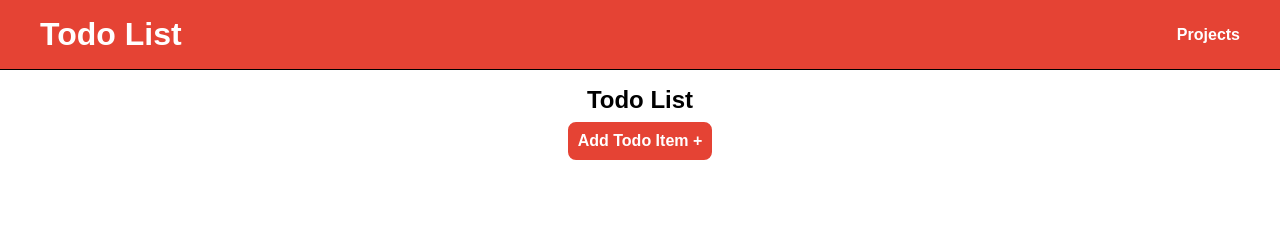
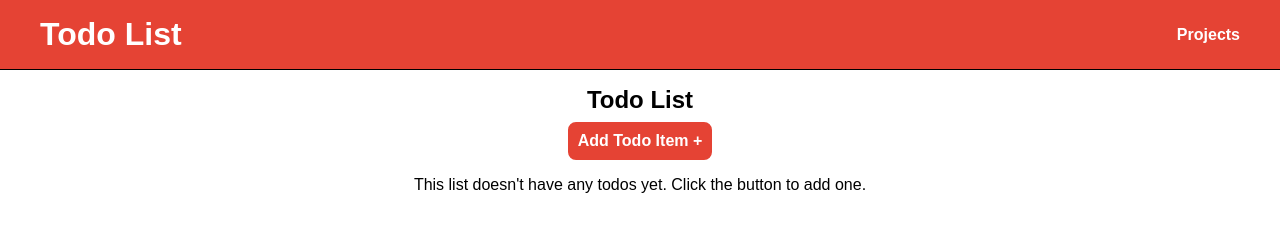
Before and after one commit to JoshDevHub/Todo-List, a website built with webpack: page src/index.html in a window 1280 px wide. Built offline with nearby package versions, Linux system fonts and the light colour scheme.

Commit message:
feat: add empty state display to todo list projects

```diff
--- a/src/components/project_gallery.js
+++ b/src/components/project_gallery.js
@@ -29,9 +29,22 @@ const createProjectGallery = (todoProject) => {
     project.deleteItemWith(id);
   }
 
+  const showEmptyState = () => {
+    return buildElement(
+      {
+        tag: "p",
+        text: "This list doesn't have any todos yet. Click the button to add one."
+      }
+    )
+  }
+
   const render = () => {
     const fragment = document.createDocumentFragment();
     const projectContainer = buildElement(buildItemContainer());
+
+    if (project.isEmpty()) {
+      projectContainer.appendChild(showEmptyState());
+    }
 
     project.todoList.forEach((item) => {
       renderTodoItemCard(item.data, item.id, projectContainer);
--- a/src/lib/project.js
+++ b/src/lib/project.js
@@ -17,6 +17,10 @@ export default class Project {
     return this.#todoList.length;
   }
 
+  isEmpty() {
+    return this.#todoList.length === 0;
+  }
+
   addTodo(item) {
     const newItem = createIdWrapper(item);
     this.#todoList.push(newItem);
--- a/src/styles/app.css
+++ b/src/styles/app.css
@@ -74,6 +74,10 @@ main {
 
 h2 {
   margin-bottom: 0.5rem;
+}
+
+.container p {
+  margin: 0 0.5rem;
 }
 
 .todo-card {
```
